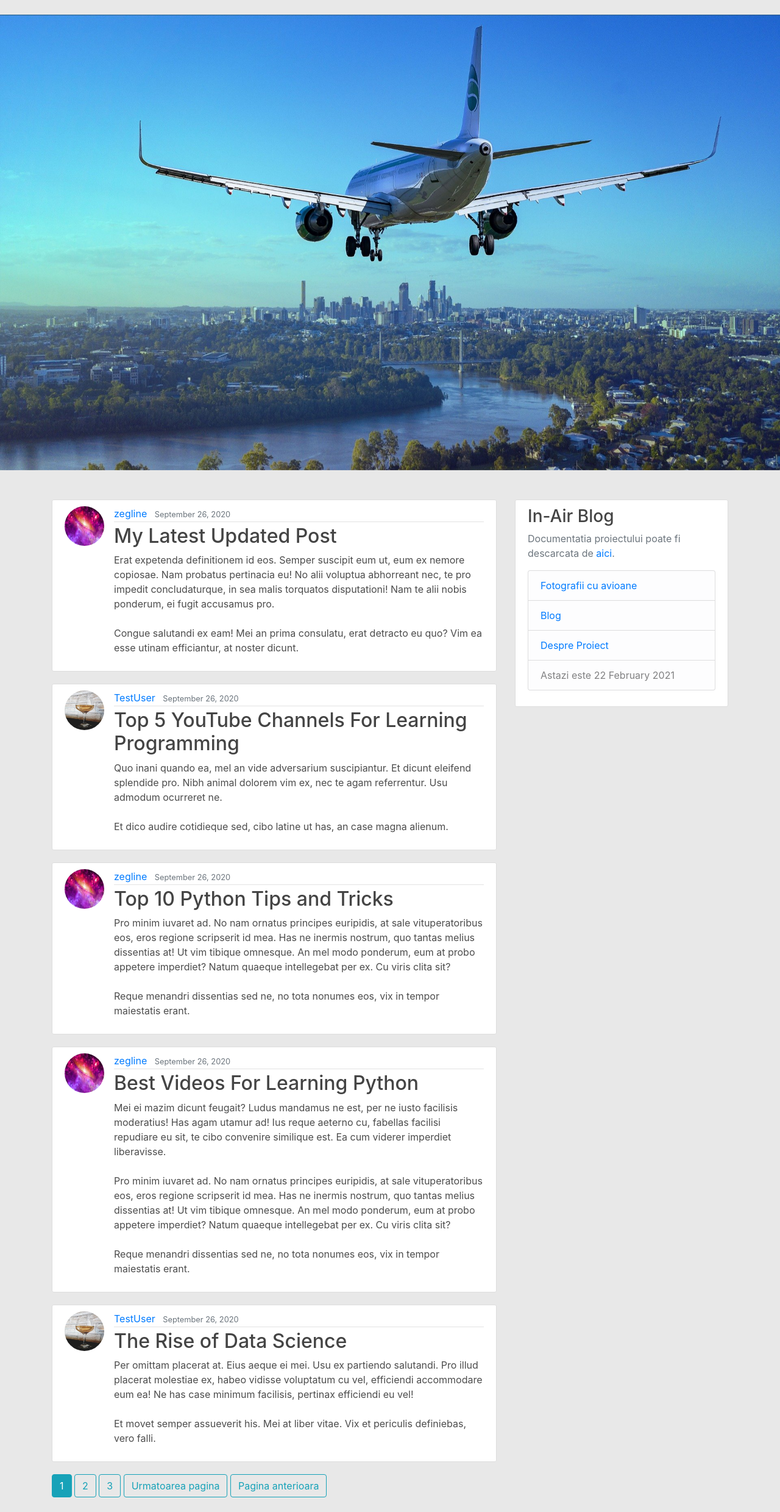
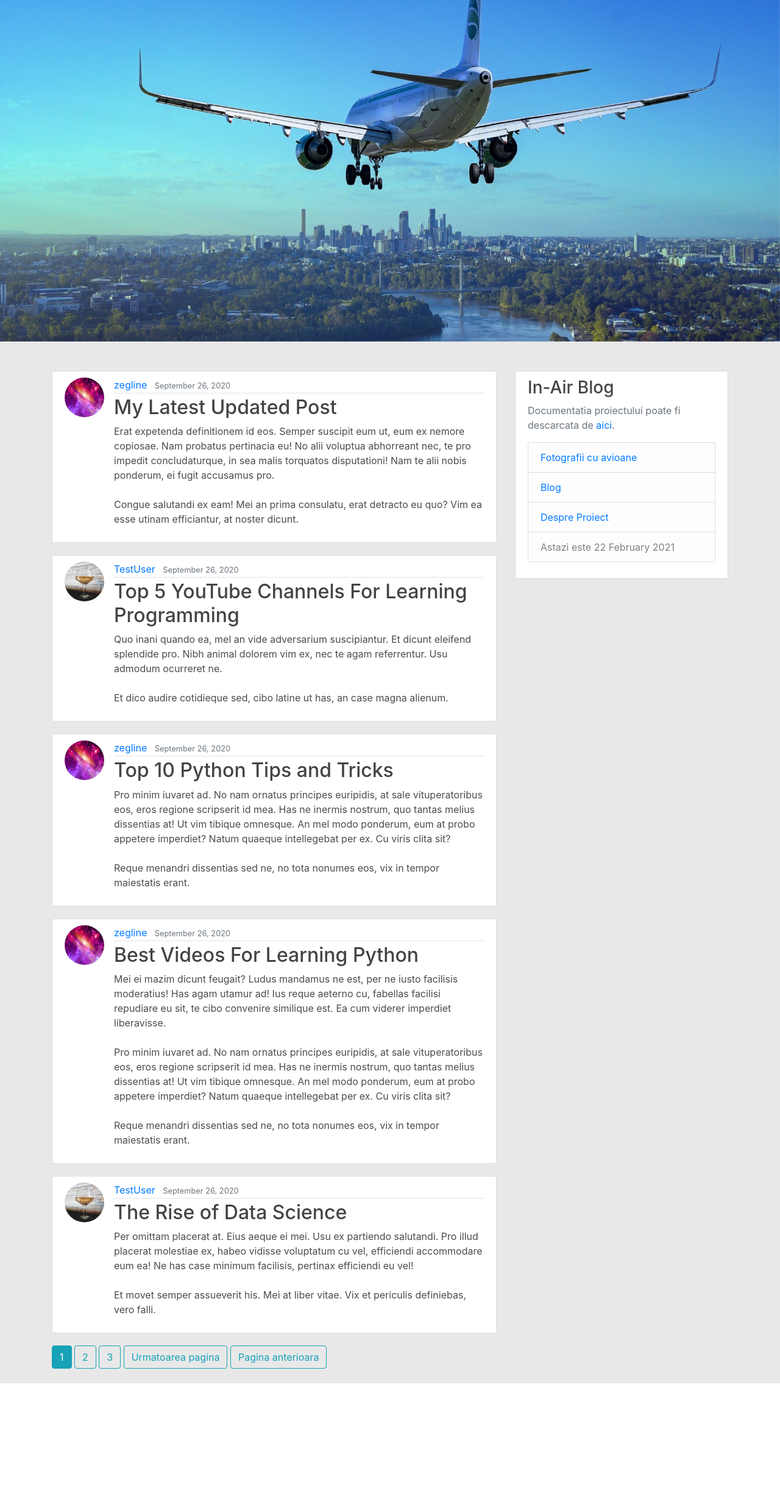
Before and after one commit to zegLine/djangoprojecthost, a Django app: page / in a window 1280 px wide. Shown: the part 56-2535 px from the top of the page at 61% size. After the commit the page ends 2324 px from the top, so only its background shows below. Run offline with Django 3.2, Linux system fonts and the light colour scheme; data comes from the database, SQL or seed files in the repository; some libraries are stand-ins or nearby versions.

Commit message:
css static

```diff
--- a/static/blog/main.css
+++ b/static/blog/main.css
@@ -9,7 +9,7 @@ body {
   background-position: center;
   background-repeat: no-repeat;
   color: #4c4c4c;
-  margin-top: 5rem;
+  margin-top: 3.5rem;
 }
 
 h1, h2, h3, h4, h5, h6 {
@@ -94,3 +94,41 @@ a.article-title:hover {
 .text-highlight {
   color: #c4e5f8;
 }
+
+.carousel-item {
+  height: inherit;
+}
+
+.carousel-inner {
+  height: inherit;
+}
+
+.image-carousel {
+  height: 100%;
+  object-fit: cover;
+  overflow: hidden;
+
+  /* Set up positioning */
+  position: fixed;
+
+  /* Align horizontally */
+  left:0;
+  right:0;
+  margin:0 auto;
+}
+
+.carousel-main {
+  height: 70vh;
+}
+
+@media screen and (max-width: 1200px) {
+  .carousel-main {
+    height: 50vh;
+  }
+}
+
+@media screen and (max-width: 600px) {
+  .carousel-main {
+    height: 40vh;
+  }
+}
```
